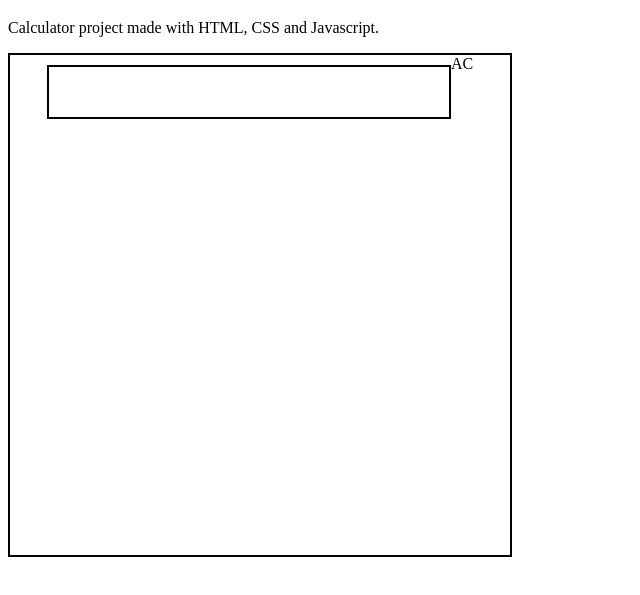
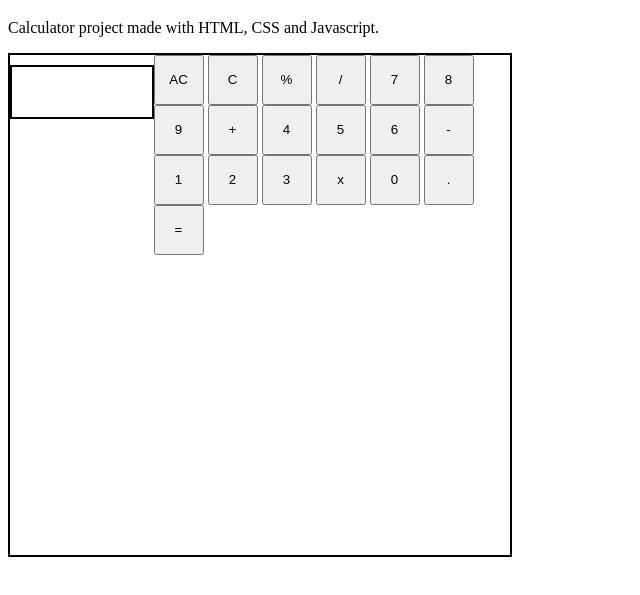
Before and after one commit to AdGiampic/calculator, a plain HTML site: page index.html in a window 1280 px wide. Shown: the part 61-656 px from the top of the page, without its empty margins (0-640 px from the left). Drawn offline with Linux system fonts and the light colour scheme.

Commit message:
Created calculator buttons

```diff
--- a/index.html
+++ b/index.html
@@ -15,7 +15,25 @@
 
         </div>
         <div id = "buttons">
-            <btn class = "btn">AC</div>
+            <button class = "btn">AC</button>
+            <button class = "btn">C</button>
+            <button class = "btn">%</button>
+            <button class = "btn">/</button>
+            <button class = "btn">7</button>
+            <button class = "btn">8</button>
+            <button class = "btn">9</button>
+            <button class = "btn">+</button>
+            <button class = "btn">4</button>
+            <button class = "btn">5</button>
+            <button class = "btn">6</button>
+            <button class = "btn">-</button>
+            <button class = "btn">1</button>
+            <button class = "btn">2</button>
+            <button class = "btn">3</button>
+            <button class = "btn">x</button>
+            <button class = "btn">0</button>
+            <button class = "btn">.</button>
+            <button class = "btn" id = "result">=</button>
         </div>
     </div>
 </body>
```
